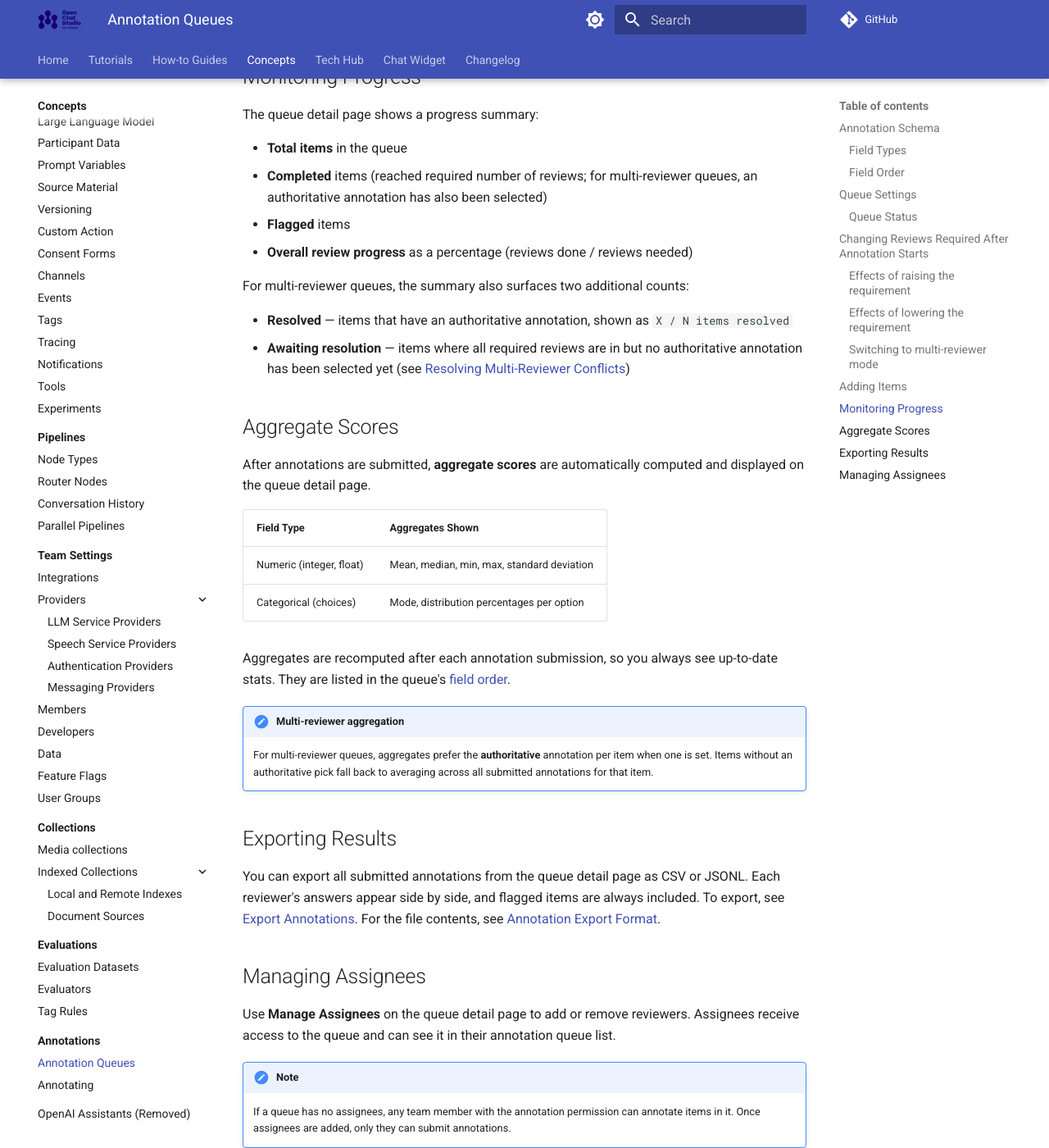
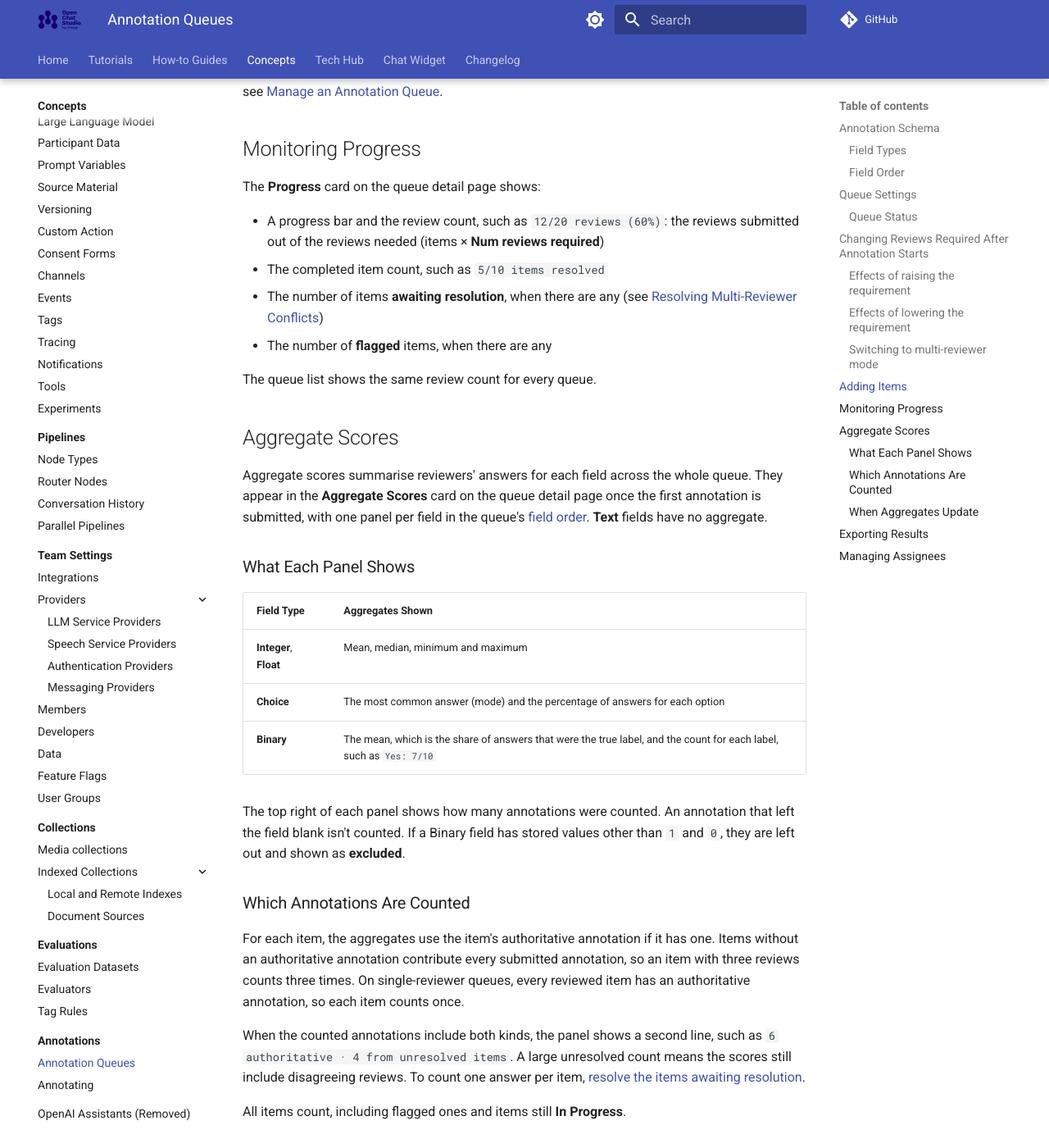
Before and after one commit to dimagi/open-chat-studio-docs, an MkDocs documentation site: the page built from docs/concepts/annotations/queues.md, in a window 1280 px wide and 1400 px high, scrolled down 3244 px. Shown: the whole window at 82% size. Built offline with MkDocs 1.6.1 and Material for MkDocs 9.7.7, drawn with Linux system fonts in a browser that asks for light colours; a script that is not in the unit is left out; comment, search, counter and statistics services are not loaded; some of the changed text lies outside the part shown.

Commit message:
New "Manage Annotation Queue" pg - with details from multiple pgs. And accuracy corrections.

```diff
--- a/docs/concepts/annotations/queues.md
+++ b/docs/concepts/annotations/queues.md
@@ -10,20 +10,26 @@
 
 | Type | Description | Options |
 |------|-------------|---------|
-| **integer** | Whole number input | Optional min/max constraints |
-| **float** | Decimal number input | Optional min/max constraints |
-| **string** | Free-text input | Optional max length |
-| **choices** | Dropdown with predefined options | List of allowed values (required) |
+| **Text** | Free-text input | Optional **Max length** |
+| **Integer** | Whole number input | Optional **Minimum** and **Maximum** |
+| **Float** | Decimal number input | Optional **Minimum** and **Maximum** |
+| **Choice** | Dropdown with predefined options | List of allowed values (required) |
+| **Binary** | Dropdown with two answers, such as yes and no | **True label** and **False label**, the words reviewers see (default `True` and `False`) |
 
-Each field has a **name** and an optional **description** to guide reviewers.
+Each field has a **name**, an optional **description** to guide reviewers, and a **Required** checkbox, which is selected by default.
+Reviewers can't submit an annotation until they answer every required field.
+
+A **Binary** field stores the answer as `1` (the true label) or `0` (the false label), whatever the labels say.
+The labels appear only in the annotation form and the aggregate scores.
 
 **Example schema:**
 
 | Field Name | Type | Description |
 |------------|------|-------------|
-| `helpfulness` | integer (1–5) | How helpful was the assistant's response? |
-| `tone` | choices (professional, neutral, inappropriate) | Describe the tone of the conversation |
-| `notes` | string | Any additional observations |
+| `helpfulness` | Integer (1–5) | How helpful was the assistant's response? |
+| `tone` | Choice (professional, neutral, inappropriate) | Describe the tone of the conversation |
+| `resolved` | Binary (Yes / No) | Did the assistant resolve the user's question? |
+| `notes` | Text | Any additional observations |
 
 ### Field Order
 
@@ -31,8 +37,9 @@
 
 The order you set is used everywhere fields are displayed: the annotation form, the annotations list on an item, CSV and JSONL exports, the aggregate scores panel, and the summary column in the queue's items table.
 
-Once an item in the queue has a submitted review, the queue's set of fields locks — you can no longer add or remove a field, or change its type, because that would invalidate earlier annotations.
-Reordering is not affected by the lock.
+Once an item in the queue has a submitted review, the schema locks because changing it would invalidate earlier annotations.
+You can no longer add or remove a field or change its name, type, description or options.
+You can still change whether each field is **Required**, and reordering is not affected by the lock.
 Annotations are stored by field name, so changing the display order doesn't change what was recorded, and you can keep reordering fields at any time, including after the lock.
 
 A queue that has never been saved since field ordering was introduced has no order of its own, and its fields keep appearing as they did before. Open the queue's form and save it to give it an explicit order.
@@ -49,12 +56,7 @@
 
 ### Queue Status
 
-| Status | Meaning |
-|--------|---------|
-| **Active** | Open for annotation |
-| **Paused** | Temporarily closed; reviewers cannot submit new annotations |
-| **Completed** | All items have been reviewed |
-| **Archived** | Queue is closed and no longer active |
+<!-- TODO(human): describe queue status accurately. See the conversation for what the code does. -->
 
 ## Changing Reviews Required After Annotation Starts
 
@@ -82,34 +84,54 @@
 
 Items are sessions that reviewers will annotate. You can add them from a filterable session selector, by importing the sessions of an [evaluation dataset](../evaluations/dataset.md), or from a session's detail page. Sessions already in the queue are skipped. For the steps, see [Create an Annotation Queue and Add Items](../../how-to/annotations/create-a-queue.md#add-items-to-the-queue).
 
+Removing an item from a queue permanently deletes its annotations, and deleting a queue deletes all its items and annotations.
+Neither changes the sessions themselves.
+For the steps, see [Manage an Annotation Queue](../../how-to/annotations/manage-a-queue.md).
+
 ## Monitoring Progress
 
-The queue detail page shows a progress summary:
+The **Progress** card on the queue detail page shows:
 
-- **Total items** in the queue
-- **Completed** items (reached required number of reviews; for multi-reviewer queues, an authoritative annotation has also been selected)
-- **Flagged** items
-- **Overall review progress** as a percentage (reviews done / reviews needed)
+- A progress bar and the review count, such as `12/20 reviews (60%)`: the reviews submitted out of the reviews needed (items × **Num reviews required**)
+- The completed item count, such as `5/10 items resolved`
+- The number of items **awaiting resolution**, when there are any (see [Resolving Multi-Reviewer Conflicts](annotating.md#resolving-multi-reviewer-conflicts))
+- The number of **flagged** items, when there are any
 
-For multi-reviewer queues, the summary also surfaces two additional counts:
-
-- **Resolved** — items that have an authoritative annotation, shown as `X / N items resolved`
-- **Awaiting resolution** — items where all required reviews are in but no authoritative annotation has been selected yet (see [Resolving Multi-Reviewer Conflicts](annotating.md#resolving-multi-reviewer-conflicts))
+The queue list shows the same review count for every queue.
 
 ## Aggregate Scores
 
-After annotations are submitted, **aggregate scores** are automatically computed and displayed on the queue detail page.
+Aggregate scores summarise reviewers' answers for each field across the whole queue.
+They appear in the **Aggregate Scores** card on the queue detail page once the first annotation is submitted, with one panel per field in the queue's [field order](#field-order).
+**Text** fields have no aggregate.
+
+### What Each Panel Shows
 
 | Field Type | Aggregates Shown |
 |------------|-----------------|
-| Numeric (integer, float) | Mean, median, min, max, standard deviation |
-| Categorical (choices) | Mode, distribution percentages per option |
+| **Integer**, **Float** | Mean, median, minimum and maximum |
+| **Choice** | The most common answer (mode) and the percentage of answers for each option |
+| **Binary** | The mean, which is the share of answers that were the true label, and the count for each label, such as `Yes: 7/10` |
 
-Aggregates are recomputed after each annotation submission, so you always see up-to-date stats.
-They are listed in the queue's [field order](#field-order).
+The top right of each panel shows how many annotations were counted.
+An annotation that left the field blank isn't counted.
+If a Binary field has stored values other than `1` and `0`, they are left out and shown as **excluded**.
 
-!!! note "Multi-reviewer aggregation"
-    For multi-reviewer queues, aggregates prefer the **authoritative** annotation per item when one is set. Items without an authoritative pick fall back to averaging across all submitted annotations for that item.
+### Which Annotations Are Counted
+
+For each item, the aggregates use the item's authoritative annotation if it has one.
+Items without an authoritative annotation contribute every submitted annotation, so an item with three reviews counts three times.
+On single-reviewer queues, every reviewed item has an authoritative annotation, so each item counts once.
+
+When the counted annotations include both kinds, the panel shows a second line, such as `6 authoritative · 4 from unresolved items`.
+A large unresolved count means the scores still include disagreeing reviews.
+To count one answer per item, [resolve the items awaiting resolution](../../how-to/annotations/annotate-items.md#resolve-an-item-awaiting-resolution).
+
+All items count, including flagged ones and items still **In Progress**.
+
+### When Aggregates Update
+
+Aggregates are recalculated when a reviewer submits or edits an annotation, when someone marks or clears an authoritative annotation, and when a change to **Num reviews required** clears authoritative annotations.
 
 ## Exporting Results
 
@@ -118,6 +140,10 @@
 ## Managing Assignees
 
 Use **Manage Assignees** on the queue detail page to add or remove reviewers. Assignees receive access to the queue and can see it in their annotation queue list.
+For the steps, see [Change the Reviewers](../../how-to/annotations/manage-a-queue.md#change-the-reviewers).
 
 !!! note
     If a queue has no assignees, any team member with the annotation permission can annotate items in it. Once assignees are added, only they can submit annotations.
+
+    Team members who can't manage queues, such as those with the **Annotation Reviewer** role, see only the queues they are assigned to.
+    To give them access to a queue, assign them to it.
--- /dev/null
+++ b/docs/how-to/annotations/manage-a-queue.md
@@ -0,0 +1,80 @@
+# Manage an Annotation Queue
+
+This guide shows how to change an annotation queue after you have created it: edit its settings, change its reviewers, unflag items, remove items and delete the queue.
+To set up a new queue, see [Create an Annotation Queue and Add Items](create-a-queue.md).
+
+## Prerequisites
+
+- An annotation queue. See [Create an Annotation Queue and Add Items](create-a-queue.md).
+- Permission to manage annotation queues. See [User Groups](../../concepts/team/groups.md).
+  [Unflag an Item](#unflag-an-item) needs only permission to change queue items, which the **Annotation Reviewer** role has.
+
+## Edit the Queue Settings
+
+1. In the left sidebar, open **Annotations**.
+2. In the queue's row, click the edit icon.
+3. Change the **Name**, **Description**, **Num reviews required** or schema fields.
+4. Click **Update**.
+
+Once a reviewer has submitted an annotation, the schema is locked.
+You can still reorder fields and change whether each field is **Required**, but you can't add or remove fields or change any other field setting.
+See [Field Order](../../concepts/annotations/queues.md#field-order).
+
+If you change **Num reviews required** after reviews have started, a confirmation dialog warns that some completed items may reopen.
+See [Changing Reviews Required After Annotation Starts](../../concepts/annotations/queues.md#changing-reviews-required-after-annotation-starts).
+
+## Change the Reviewers
+
+1. On the queue detail page, click **Manage Assignees**.
+2. Select or clear team members.
+3. Click **Save**.
+
+See [Managing Assignees](../../concepts/annotations/queues.md#managing-assignees) for what happens when a queue has no assignees.
+
+## Unflag an Item
+
+Unflag an item once the problem that stopped reviewers from annotating it is fixed, or when it was flagged by mistake.
+
+1. On the queue detail page, find the item in the **Items** table.
+   To see who flagged it and why, hover over its **Flagged** badge.
+2. Click **unflag** next to the badge.
+
+The item's status is recalculated from the reviews it already has.
+An item with no reviews becomes **Pending** and returns to the annotation sequence.
+See [Item Status Lifecycle](../../concepts/annotations/annotating.md#item-status-lifecycle).
+
+!!! warning "Unflagging deletes the flag history"
+    Unflagging removes every flag entry on the item, including the reasons.
+    The entries no longer appear in the items table or in [exports](export-annotations.md).
+    To keep a record of them, export the queue before you unflag.
+
+## Remove an Item
+
+Remove an item when it doesn't belong in the queue, for example a session that was added by mistake.
+
+1. On the queue detail page, find the item in the **Items** table.
+2. Click the trash icon in its row.
+   A dialog lists the annotations and flags that will be deleted.
+3. Click **Remove**.
+
+Removing an item permanently deletes it and all its annotations.
+The session itself is not changed.
+If you add the session to the queue again, it returns as a new **Pending** item with no annotations.
+
+## Delete a Queue
+
+!!! danger "Deleting a queue is immediate"
+    Open Chat Studio does not ask you to confirm before it deletes a queue, and you can't undo it.
+    To keep the results, [export the annotations](export-annotations.md) first.
+
+1. In the left sidebar, open **Annotations**.
+2. In the queue's row, click the trash icon.
+
+Deleting a queue permanently deletes its items, every annotation in it and its aggregate scores.
+The sessions themselves are not changed.
+
+## Expected Outcome
+
+- Changes to the queue's settings and reviewers appear on its detail page.
+- Unflagged items show their recalculated status in the **Items** table.
+- Removed items and deleted queues are gone, along with their annotations.
--- a/mkdocs.yml
+++ b/mkdocs.yml
@@ -135,6 +135,7 @@
     - Annotations:
       - Create a Queue and Add Items: how-to/annotations/create-a-queue.md
       - Annotate Queue Items: how-to/annotations/annotate-items.md
+      - Manage an Annotation Queue: how-to/annotations/manage-a-queue.md
       - Export Annotations: how-to/annotations/export-annotations.md
     - Evaluations:
       - Create a Dataset: how-to/evaluations/create-a-dataset.md
```
Also changed, not shown: docs/concepts/annotations/annotating.md (+26 -11 lines), docs/concepts/annotations/index.md (+4 -3 lines), docs/how-to/annotations/create-a-queue.md (+3 -2 lines).
